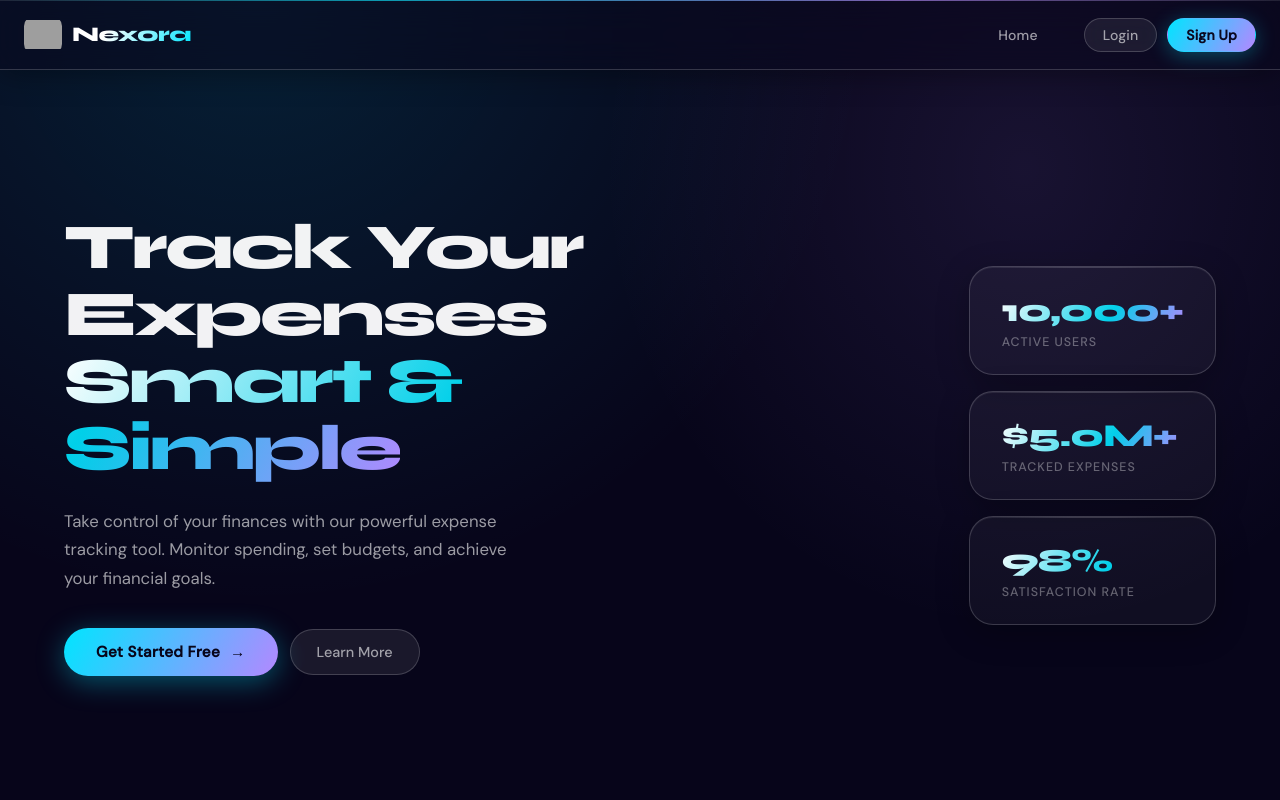
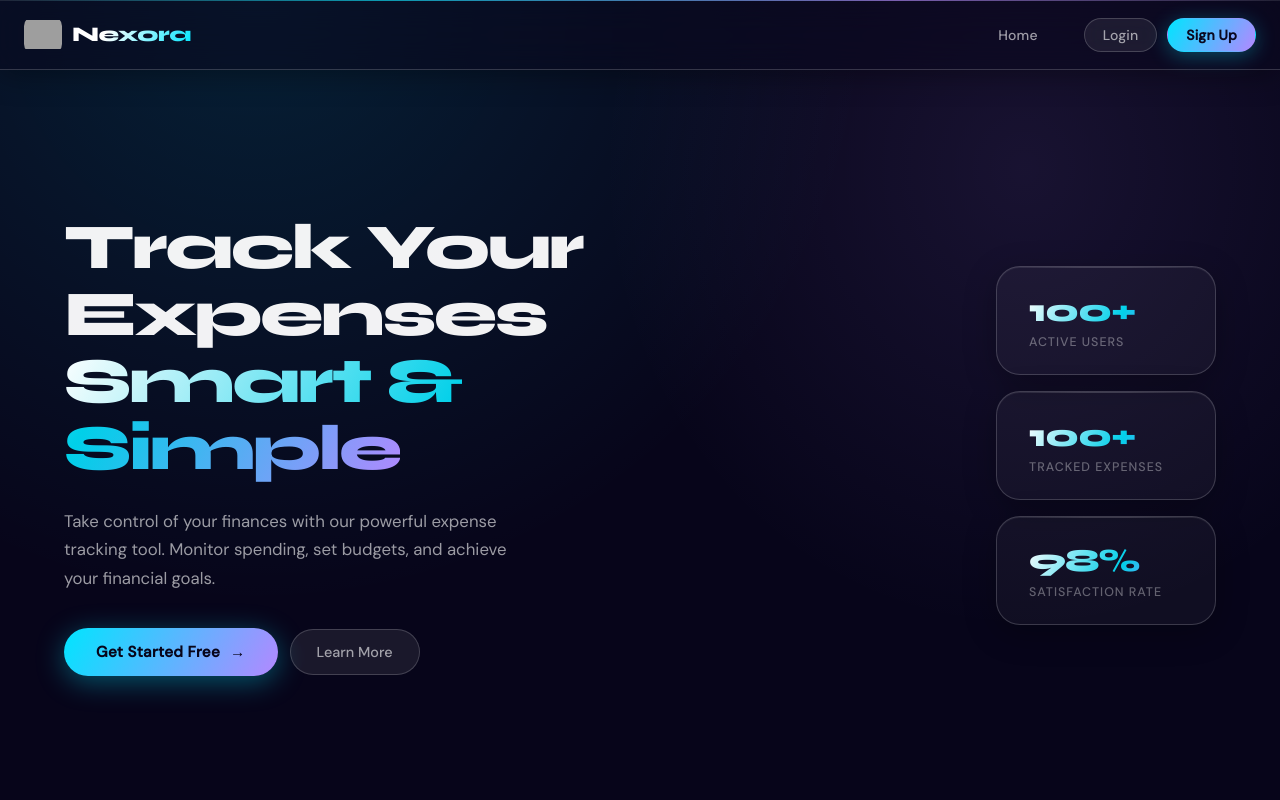
Before and after one commit to LalitMali123/Nexora-Frontend, a React (Vite) app: page / in a window 1280 px wide. Shown: the top 800 px of the page. Built offline with nearby package versions, Linux system fonts and the light colour scheme; grey boxes are pictures that could not be loaded.

Commit message:
Update homepage statistics to show 100+ users and 100+ expenses
- Changed active users from 10,000 to 100
- Changed tracked expenses from 5M to 100
- Updated CTA text to reflect 100+ users

```diff
--- a/src/pages/Home.jsx
+++ b/src/pages/Home.jsx
@@ -14,7 +14,12 @@ const Home = () => {
 
     useEffect(() => {
         const animateNumbers = () => {
-            const targets = { users: 10000, expenses: 5000000, satisfaction: 98 };
+            // Set targets to 100 users and 100 tracked expenses (in thousands)
+            const targets = {
+                users: 100,           // 100 active users
+                expenses: 100,        // 100 tracked expenses (shown as 100+)
+                satisfaction: 98
+            };
             const duration = 2000;
             const stepTime = 20;
             const steps = duration / stepTime;
@@ -56,10 +61,18 @@ const Home = () => {
     };
 
     const formatExpenses = (amount) => {
-        if (amount >= 1000000) {
-            return `$${(amount / 1000000).toFixed(1)}M+`;
+        // For 100 tracked expenses, show as "100+"
+        if (amount === 100) {
+            return `100+`;
         }
-        return `$${amount.toLocaleString()}+`;
+        if (amount >= 1000) {
+            return `${(amount / 1000).toFixed(1)}K+`;
+        }
+        return `${amount}+`;
+    };
+
+    const formatUsers = (amount) => {
+        return `${amount}+`;
     };
 
     return (
@@ -89,7 +102,7 @@ const Home = () => {
                 </div>
                 <div className="hero-stats">
                     <div className="stat-card">
-                        <div className="stat-number">{animatedNumbers.users.toLocaleString()}+</div>
+                        <div className="stat-number">{formatUsers(animatedNumbers.users)}</div>
                         <div className="stat-label">Active Users</div>
                     </div>
                     <div className="stat-card">
@@ -132,7 +145,7 @@ const Home = () => {
             <div className="cta-section">
                 <div className="cta-content">
                     <h2>Ready to Take Control of Your Finances?</h2>
-                    <p>Join thousands of users who are already saving money with ExpenseTracker</p>
+                    <p>Join 100+ active users who are already saving money with ExpenseTracker</p>
                     <button onClick={handleGetStarted} className="btn-cta">
                         {user ? 'Go to Dashboard' : 'Start Your Free Trial'}
                     </button>
```
